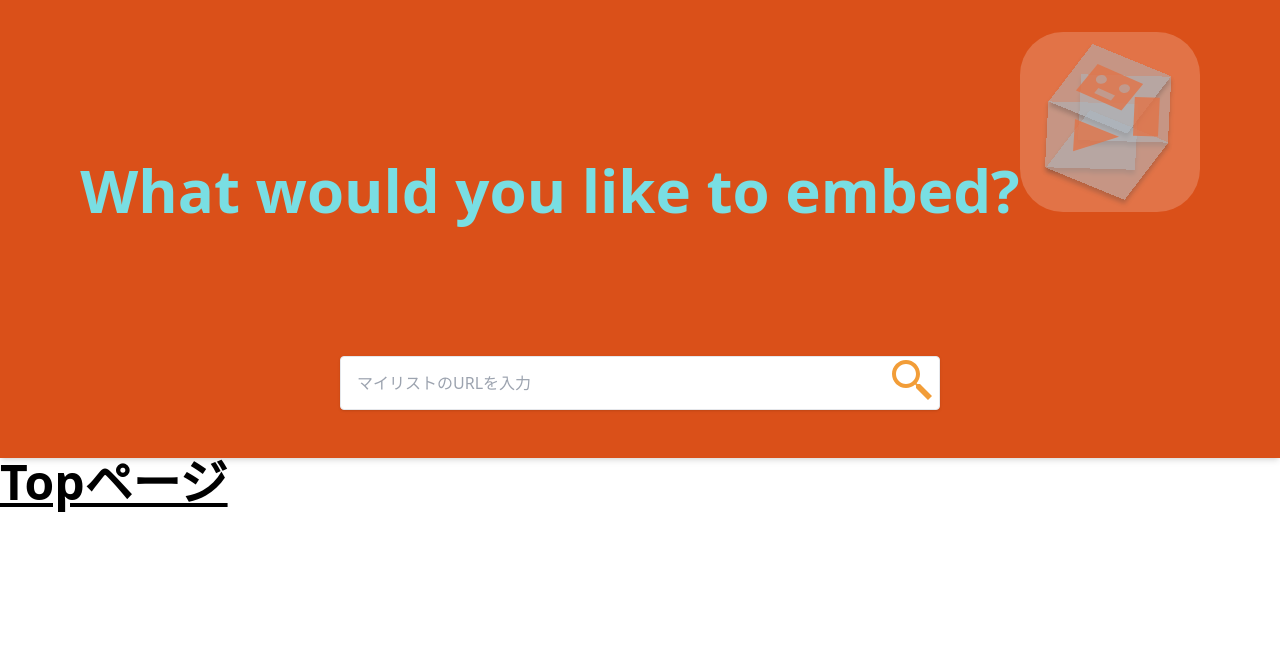
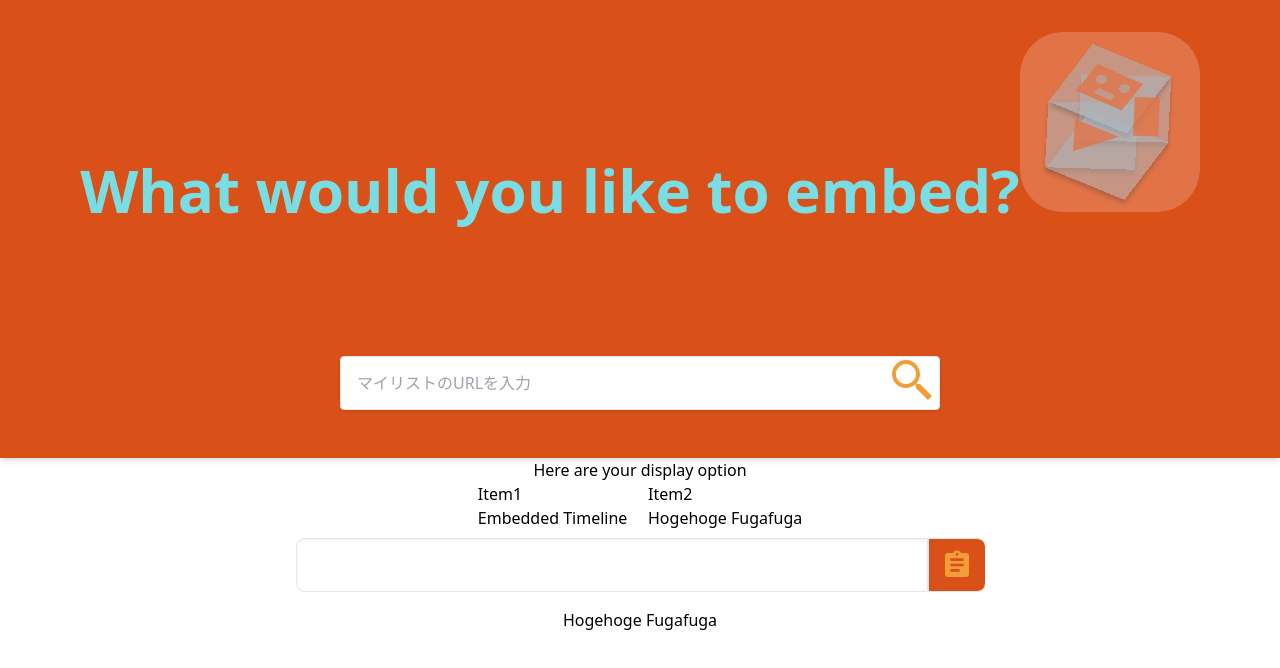
Before and after one commit to bana7-arumi/d-anime-mylist-frontend, a Next.js app: page / in a window 1280 px wide. Shown: the top 668 px of the page. Built offline with nearby package versions, Linux system fonts and the light colour scheme.

Commit message:
Fix トップページのコンテンツスペースを仮置き

```diff
--- a/src/pages/index.jsx
+++ b/src/pages/index.jsx
@@ -6,7 +6,46 @@ export default function Home() {
   return (
     <div>
       <Header />
-      <h1 className="text-5xl font-bold underline">Topページ</h1>
+      <div className="flex justify-center">Here are your display option</div>
+      <div className="container mx-auto px-4 flex justify-center">
+        <div className="grid grid-cols-2 gap-4">
+          <div>
+            <div className="shadow-xs">Item1</div>
+            <div className="shadow-xs">Embedded Timeline</div>
+          </div>
+          <div>
+            <div className="shadow-xs">Item2</div>
+            <div className="shadow-xs">Hogehoge Fugafuga</div>
+          </div>
+        </div>
+      </div>
+      <div className="relative">
+        <div className="flex justify-center p-2 mb-2">
+          <input
+            className="shadow-inner appearance-none border w-1/2 py-4 px-4 text-gray-700 leading-tight rounded-l-lg focus:outline-none"
+            id="username"
+            type="search"
+            placeholder=""
+          ></input>
+          <span class="inline-flex items-center px-3 bg-primary-orange rounded-r-lg border border-r-0">
+            <svg
+              width="32"
+              height="32"
+              viewBox="0 0 32 32"
+              fill="none"
+              xmlns="http://www.w3.org/2000/svg"
+            >
+              <path
+                d="M25.3333 3.99999H19.76C19.2 2.45333 17.7333 1.33333 16 1.33333C14.2667 1.33333 12.8 2.45333 12.24 3.99999H6.66667C5.2 3.99999 4 5.19999 4 6.66666V25.3333C4 26.8 5.2 28 6.66667 28H25.3333C26.8 28 28 26.8 28 25.3333V6.66666C28 5.19999 26.8 3.99999 25.3333 3.99999ZM16 3.99999C16.7333 3.99999 17.3333 4.59999 17.3333 5.33333C17.3333 6.06666 16.7333 6.66666 16 6.66666C15.2667 6.66666 14.6667 6.06666 14.6667 5.33333C14.6667 4.59999 15.2667 3.99999 16 3.99999ZM18.6667 22.6667H9.33333V20H18.6667V22.6667ZM22.6667 17.3333H9.33333V14.6667H22.6667V17.3333ZM22.6667 12H9.33333V9.33333H22.6667V12Z"
+                fill="#F29D38"
+              />
+            </svg>
+          </span>
+        </div>
+      </div>
+      <div className="flex justify-center">
+        <div className="shadow-xs">Hogehoge Fugafuga</div>
+      </div>
     </div>
   );
 }
```
